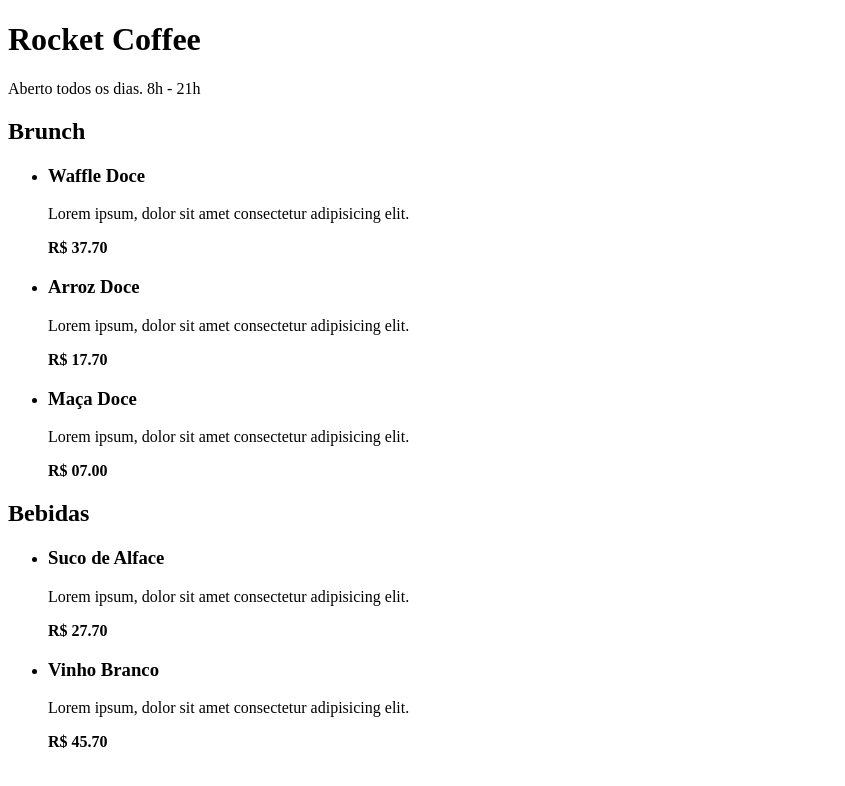
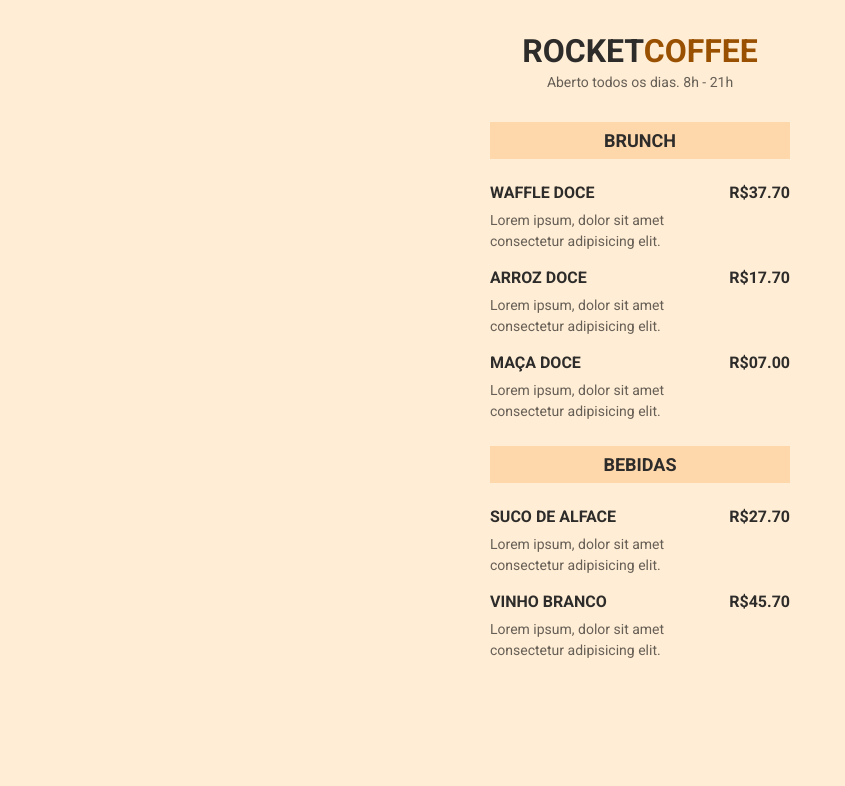
Before and after one commit to luhrocha/rocket-coffee, a plain HTML site: page index.html in a window 1280 px wide. Shown: the whole page, without its empty margins (0-845 px from the left). Drawn offline with Linux system fonts and the light colour scheme.

Commit message:
aula 02 - css

```diff
--- a/index.html
+++ b/index.html
@@ -4,66 +4,72 @@
     <meta charset="UTF-8">
     <meta http-equiv="X-UA-Compatible" content="IE=edge">
     <meta name="viewport" content="width=<device-width>, initial-scale=1.0">
-    <title>Document</title>
+    <link rel="stylesheet" href="style.css">
+    <link rel="preconnect" href="https://fonts.googleapis.com">
+<link rel="preconnect" href="https://fonts.gstatic.com" crossorigin>
+<link href="https://fonts.googleapis.com/css2?family=Roboto:wght@400;500;700&display=swap" rel="stylesheet">
+    <title>Rocket Coffee</title>
 </head>
 <body>
     <header>
-        <h1>Rocket Coffee</h1>
+        <h1>ROCKET<span>COFFEE</span></h1>
         <p>Aberto todos os dias. 8h - 21h</p>
     </header>
-    <main>
-        <section>
-            <h2>Brunch</h2>
+    <main class="content">
+        <section class="categories">
+            <h2 class="title-categories">Brunch</h2>
             <ul>
                 <li>
-                    <div>
+                    <div class="details">
                         <h3>Waffle Doce</h3>
                         <p>Lorem ipsum, dolor sit amet consectetur adipisicing elit.</p>
                     </div>
-                    <div>
-                        <strong>R$ 37.70</strong>
+                    <div class="price">
+                        <strong>R$37.70</strong>
                     </div>
                 </li>
 
                 <li>
-                    <div>
+                    <div class="details">
                         <h3>Arroz Doce</h3>
                         <p>Lorem ipsum, dolor sit amet consectetur adipisicing elit.</p>
                     </div>
-                    <div>
-                        <strong>R$ 17.70</strong>
+                    <div class="price">
+                        <strong>R$17.70</strong>
                     </div>
                 </li>
 
                 <li>
-                    <div>
+                    <div class="details">
                         <h3>Maça Doce</h3>
                         <p>Lorem ipsum, dolor sit amet consectetur adipisicing elit.</p>
                     </div>
-                    <div>
-                        <strong>R$ 07.00</strong>
+                    <div class="price">
+                        <strong>R$07.00</strong>
                     </div>
                 </li>
             </ul>
-            <h2>Bebidas</h2>
+        </section>
+        <section class="categories">
+            <h2 class="title-categories">Bebidas</h2>
             <ul>
                 <li>
-                    <div>
+                    <div class="details">
                         <h3>Suco de Alface</h3>
                         <p>Lorem ipsum, dolor sit amet consectetur adipisicing elit.</p>
                     </div>
-                    <div>
-                        <strong>R$ 27.70</strong>
+                    <div class="price">
+                        <strong>R$27.70</strong>
                     </div>
                 </li>
 
                 <li>
-                    <div>
+                    <div class="details">
                         <h3>Vinho Branco</h3>
                         <p>Lorem ipsum, dolor sit amet consectetur adipisicing elit.</p>
                     </div>
-                    <div>
-                        <strong>R$ 45.70</strong>
+                    <div class="price">
+                        <strong>R$45.70</strong>
                     </div>
                 </li>
             </ul>
--- /dev/null
+++ b/style.css
@@ -0,0 +1,78 @@
+*{
+    margin: 0;
+    padding:0;
+    font-family: 'Roboto', sans-serif;
+}
+
+body{
+    background-color: #FFEDD5;
+}
+
+ul{
+    list-style: none;
+}
+
+h1, h2, h3, strong{
+    color: #2D2C2A;
+}
+
+p{
+    color: rgba(0, 0, 0, 0.6);
+    font-size:14px;
+}
+
+.details p{
+    line-height:21px;
+}
+
+header{
+    padding: 32px 0;
+    text-align: center;
+}
+
+header, .content{
+    margin: 0 auto;
+    max-width: 300px;
+}
+
+header h1{
+    margin-bottom: 4px;
+}
+
+header h1 span{
+    color: #995000;
+}
+
+.categories{
+    margin-bottom: 24px;
+}
+
+.title-categories{
+    background-color: #FED7AA;
+    padding: 8px 16px;
+    text-align:center;
+    text-transform: UPPERCASE;
+    font-size: 18px;
+    margin-bottom: 24px;
+    line-height: 21px;
+}
+
+ul li {
+    margin-bottom: 16px;
+    display: flex;
+}
+
+li .details{
+    max-width: 240px;
+}
+
+.details h3{
+    margin-bottom: 8px;
+    text-transform: UPPERCASE;
+    font-size:16px;
+}
+
+.price strong {
+    font-size: 16px;
+    line-height:19px;
+}
```
